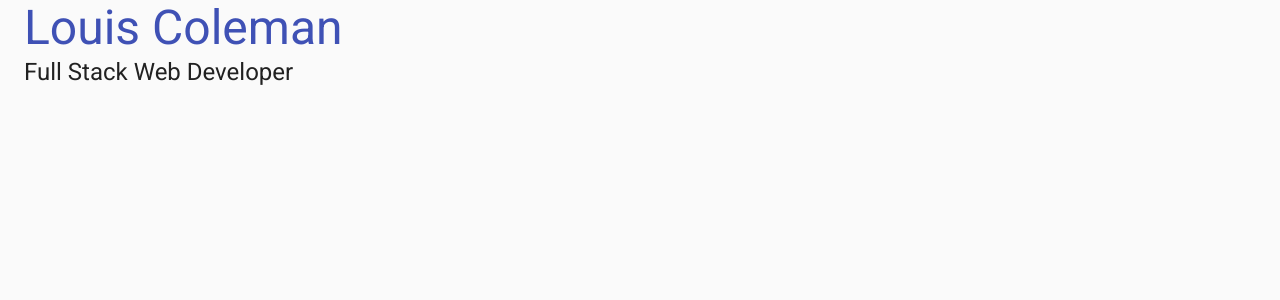
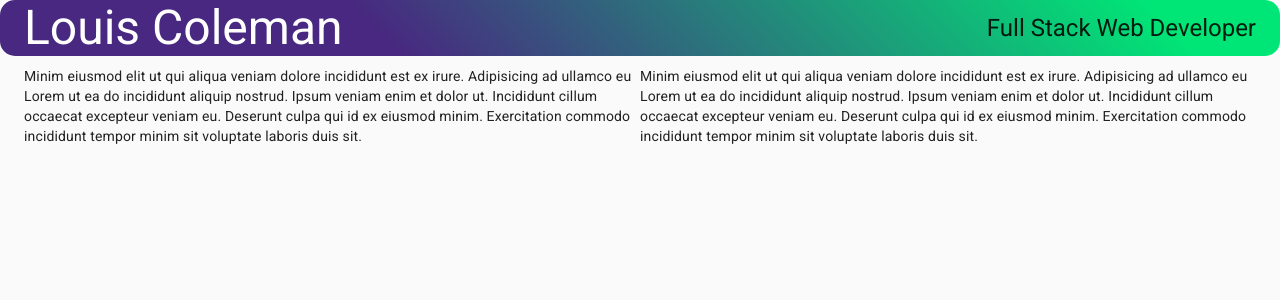
Before and after one commit to coleloui/portfolio-material, a React (Create React App) app: page / in a window 1280 px wide. Shown: the top 300 px of the page. Built offline with nearby package versions, Linux system fonts and the light colour scheme.

Commit message:
basic bio design

```diff
--- /dev/null
+++ b/src/component/bio.js
@@ -0,0 +1,40 @@
+import React from "react";
+import { makeStyles } from "@material-ui/core/styles";
+import { Typography, Grid, Container } from "@material-ui/core";
+
+const useStyles = makeStyles((theme) => ({
+  top: {
+    marginTop: "10px",
+    flexGrow: 1,
+  },
+}));
+
+export default function Bio() {
+  const classes = useStyles();
+  return (
+    <Container className={classes.top} maxWidth="lg">
+      <Grid container space={3}>
+        <Grid item sm={6}>
+          <Typography variant="p" color="initial">
+            Minim eiusmod elit ut qui aliqua veniam dolore incididunt est ex
+            irure. Adipisicing ad ullamco eu Lorem ut ea do incididunt aliquip
+            nostrud. Ipsum veniam enim et dolor ut. Incididunt cillum occaecat
+            excepteur veniam eu. Deserunt culpa qui id ex eiusmod minim.
+            Exercitation commodo incididunt tempor minim sit voluptate laboris
+            duis sit.
+          </Typography>
+        </Grid>
+        <Grid item sm={6}>
+          <Typography variant="p" color="initial">
+            Minim eiusmod elit ut qui aliqua veniam dolore incididunt est ex
+            irure. Adipisicing ad ullamco eu Lorem ut ea do incididunt aliquip
+            nostrud. Ipsum veniam enim et dolor ut. Incididunt cillum occaecat
+            excepteur veniam eu. Deserunt culpa qui id ex eiusmod minim.
+            Exercitation commodo incididunt tempor minim sit voluptate laboris
+            duis sit.
+          </Typography>
+        </Grid>
+      </Grid>
+    </Container>
+  );
+}
--- a/src/component/header.js
+++ b/src/component/header.js
@@ -1,16 +1,35 @@
 import React from "react";
-import Typography from "@material-ui/core/Typography";
-import Container from "@material-ui/core/Container";
+import { Typography, Container, Grid } from "@material-ui/core";
+// import Container from "@material-ui/core/Container";
+import { makeStyles } from "@material-ui/core/styles";
+
+const useStyles = makeStyles((theme) => ({
+  header: {
+    background: "linear-gradient(45deg, #482880 30%, #00e676 90%)",
+    borderRadius: "15px",
+  },
+  color: {
+    color: "white",
+  },
+}));
 
 export default function Header() {
+  const classes = useStyles();
   return (
-    <Container maxWidth="lg">
-      <Typography variant="h3" color="primary">
-        Louis Coleman
-      </Typography>
-      <Typography variant="h5" color="initial">
-        Full Stack Web Developer
-      </Typography>
+    <Container maxWidth="lg" className={classes.header}>
+      <Grid
+        container
+        direction="row"
+        justify="space-between"
+        alignItems="center"
+      >
+        <Typography variant="h3" className={classes.color}>
+          Louis Coleman
+        </Typography>
+        <Typography variant="h5" color="initial">
+          Full Stack Web Developer
+        </Typography>
+      </Grid>
     </Container>
   );
 }
--- a/src/page/home.js
+++ b/src/page/home.js
@@ -1,12 +1,14 @@
 import React from "react";
 import Cssbaseline from "@material-ui/core/CssBaseline";
 import Header from "../component/header";
+import Bio from "../component/bio";
 
 export default function home() {
   return (
     <React.Fragment>
       <Cssbaseline />
       <Header />
+      <Bio />
     </React.Fragment>
   );
 }
```
Also changed, not shown: 1 other file (tests, documents, lock files or other folders).
